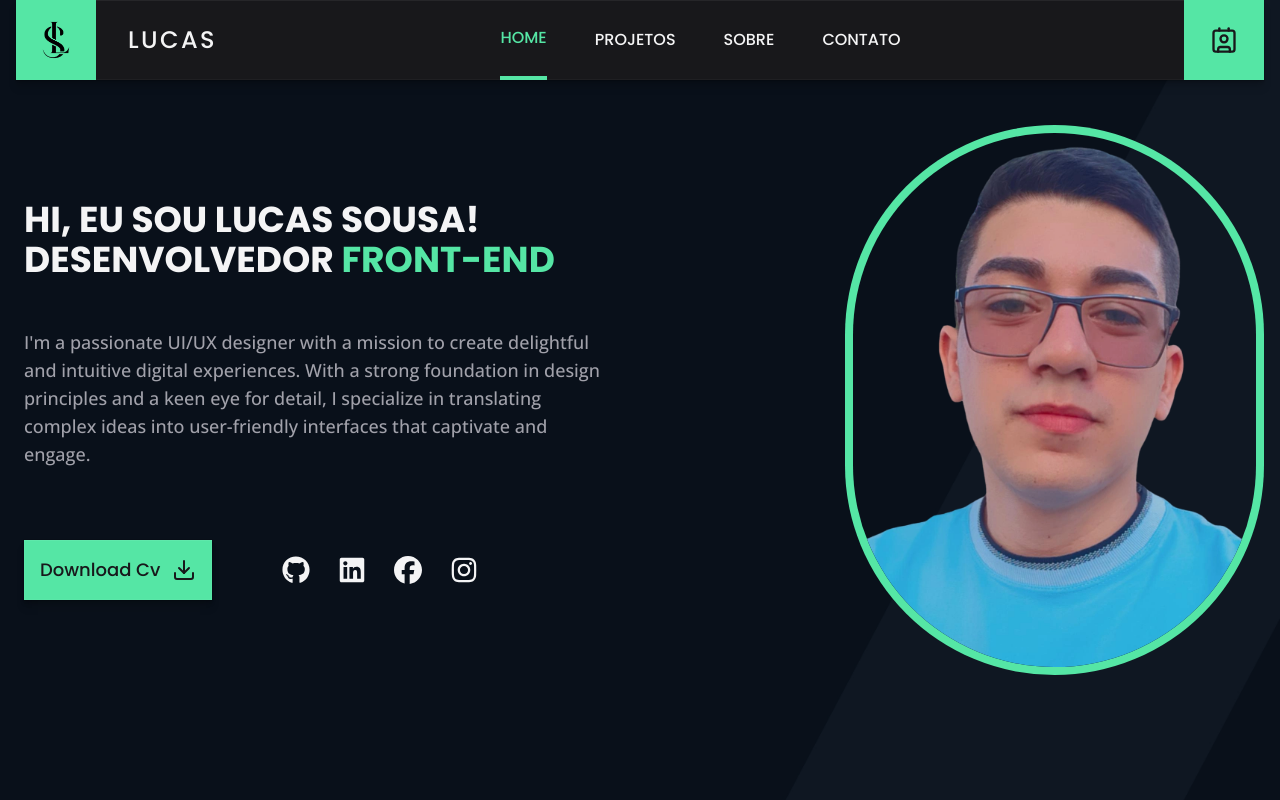
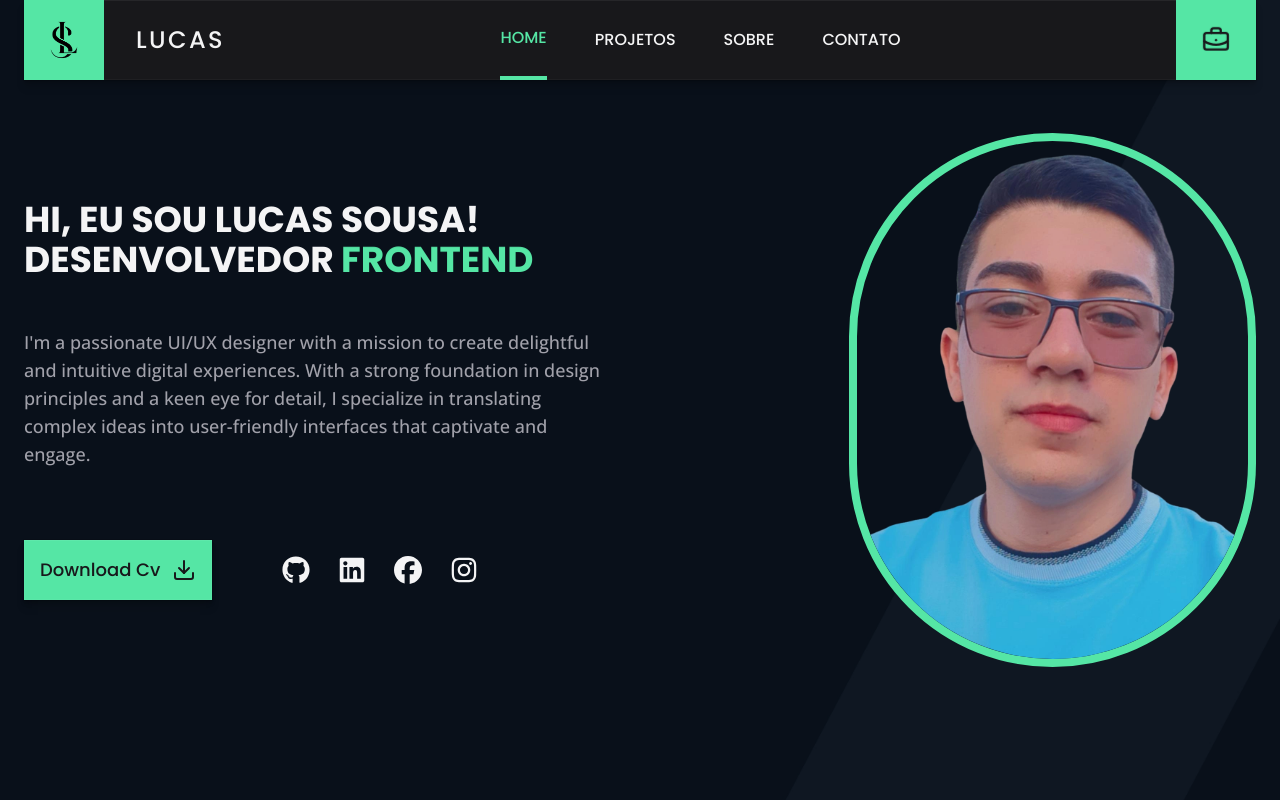
Before and after one commit to Luca-Sousa/my-portfolio, a React (Vite) app: page / in a window 1280 px wide. Shown: the top 800 px of the page. Built offline with nearby package versions, Linux system fonts and the light colour scheme.

Commit message:
Add Animate Framer Motion and Updates Files

```diff
--- a/package.json
+++ b/package.json
@@ -16,6 +16,7 @@
     "@fortawesome/free-solid-svg-icons": "^6.5.2",
     "@fortawesome/react-fontawesome": "^0.2.2",
     "@tailwindcss/line-clamp": "^0.4.4",
+    "framer-motion": "^11.3.4",
     "lucide-react": "^0.407.0",
     "react": "^18.3.1",
     "react-dom": "^18.3.1",
--- a/src/components/Banner.tsx
+++ b/src/components/Banner.tsx
@@ -8,6 +8,7 @@ import {
 import { ButtonSMIcons } from "./ButtonIcons";
 import imgPerfil from "/src/assets/images/imgs_perfil/perfil-lucas.png";
 import { Download } from "lucide-react";
+import { motion } from "framer-motion";
 
 export function Banner() {
   return (
@@ -15,7 +16,18 @@ export function Banner() {
       <div className="flex flex-col justify-center gap-12 flex-1 md:items-center md:text-center md:order-2">
         <h2 className="text-5xl font-bold leading-tight uppercase font-PrimaryFont xl:text-4xl">
           Hi, Eu Sou Lucas Sousa! <br /> Desenvolvedor{" "}
-          <span className="text-colorPrimary">Front-End</span>
+          <motion.span
+            className="text-colorPrimary inline-block"
+            animate={{ rotateX: 90 }}
+            transition={{
+              repeat: Infinity,
+              repeatType: "mirror",
+              ease: "linear",
+              duration: 1.5,
+            }}
+          >
+            FrontEnd
+          </motion.span>
         </h2>
 
         <p className="max-w-2xl text-lg text-zinc-400 font-medium font-secondaryFont xl:max-w-xl lg:text-base">
@@ -54,7 +66,7 @@ export function Banner() {
 
       <div className="h-full flex items-center justify-center md:order-1">
         <img
-          className="h-4/6 rounded-full ring-8 ring-colorPrimary lg:h-3/6 md:h-72"
+          className="h-4/6 rounded-full border-8 border-colorPrimary lg:h-3/6 md:h-72"
           src={imgPerfil}
           alt="Banner Image Perfil"
         />
--- a/src/components/Button.tsx
+++ b/src/components/Button.tsx
@@ -9,7 +9,7 @@ export function Button({ children, className, ...rest }: ButtonProps) {
   return (
     <button
       {...rest}
-      className={`flex items-center justify-center gap-3 p-4 bg-colorPrimary text-lg text-zinc-900 font-PrimaryFont font-medium shadow-shape hover:ring-2 hover:ring-zinc-100 hover:bg-transparent hover:text-zinc-100 ${className}`}
+      className={`flex items-center justify-center gap-3 p-4 bg-colorPrimary text-lg text-zinc-900 font-PrimaryFont font-medium shadow-shape hover:ring-2 hover:ring-zinc-100 hover:bg-transparent hover:text-zinc-100 transition duration-500 ease-in-out ${className}`}
     >
       {children}
     </button>
--- a/src/components/ButtonFilterDropdown.tsx
+++ b/src/components/ButtonFilterDropdown.tsx
@@ -1,5 +1,6 @@
 import { useState } from "react";
 import { Filter, FilterX, Tag, X } from "lucide-react";
+import { motion } from "framer-motion";
 
 interface ButtonFilterDropdownProps {
   tags: string[];
@@ -27,9 +28,22 @@ export function DropdownButton({
     setIsOpen(false);
   };
 
+  // Variante para animação dos itens da esquerda para a direita
+  const itemVariant = {
+    hidden: { opacity: 0, x: -100 },
+    visible: {
+      opacity: 1,
+      x: 0,
+      transition: {
+        duration: 0.3,
+      },
+    },
+  };
+
   return (
     <div className="relative inline-block text-left z-10 ml-auto">
-      <button
+      <motion.button
+        whileTap={{ scale: 0.97 }}
         onClick={toggleDropdown}
         className="flex gap-2 items-center px-4 py-3 rounded-md shadow-shape bg-cyan-400 font-medium text-cyan-900 hover:ring-2 hover:ring-cyan-400 hover:text-cyan-200 hover:bg-transparent"
       >
@@ -39,35 +53,47 @@ export function DropdownButton({
         ) : (
           <Filter className="size-5" />
         )}
-      </button>
+      </motion.button>
 
       {isOpen && (
-        <div className="origin-top-right absolute right-0 mt-2 w-56 rounded-md overflow-hidden shadow-shape bg-cyan-600 ring-1 ring-cyan-800 ring-opacity-5">
+        <motion.div
+          initial="hidden"
+          animate="visible"
+          variants={{
+            visible: {
+              transition: { staggerChildren: 0.1 },
+            },
+          }}
+          className="origin-top-right absolute right-0 mt-2 w-56 rounded-md overflow-hidden shadow-shape bg-cyan-600 ring-1 ring-cyan-800 ring-opacity-5"
+        >
           <div
             role="menu"
             aria-orientation="vertical"
             aria-labelledby="options-menu"
           >
-            {tags.map((tag) => (
-              <button
+            {tags.map((tag, index) => (
+              <motion.button
                 key={tag}
                 onClick={() => handleSelectTag(tag)}
                 className="flex items-center gap-2 w-full px-4 py-2 text-left font-semibold text-cyan-100 hover:bg-cyan-500 hover:scale-x-105 hover:text-cyan-50"
+                variants={itemVariant}
+                custom={index}
               >
                 <Tag className="size-4" />
                 {tag}
-              </button>
+              </motion.button>
             ))}
             <div className="w-full h-px bg-cyan-700"></div>
-            <button
+            <motion.button
               onClick={handleClearSelection}
               className="flex items-center gap-2 w-full px-4 py-2 text-left font-semibold text-cyan-100 hover:bg-cyan-500 hover:scale-x-105 hover:text-cyan-50"
+              variants={itemVariant}
             >
               <X className="size-5" />
               Limpar Filtro
-            </button>
+            </motion.button>
           </div>
-        </div>
+        </motion.div>
       )}
     </div>
   );
--- a/src/components/ButtonIcons.tsx
+++ b/src/components/ButtonIcons.tsx
@@ -1,5 +1,6 @@
 import { FontAwesomeIcon } from "@fortawesome/react-fontawesome";
 import { IconDefinition } from "@fortawesome/fontawesome-svg-core";
+import { motion } from "framer-motion";
 
 interface ButtonSMIconsProps {
   link: string;
@@ -8,13 +9,19 @@ interface ButtonSMIconsProps {
 
 export function ButtonSMIcons({ link, icon }: ButtonSMIconsProps) {
   return (
-    <button
+    <motion.button
+      whileHover={{ scale: 1.2, rotate: 360 }}
+      whileTap={{
+        scale: 0.8,
+        rotate: -360,
+        borderRadius: "100%",
+      }}
       className="size-10 cursor-pointer rounded-full ring-colorPrimary hover:ring-2 hover:scale-125"
       onClick={() => window.open(link, "_blank", "noopener noreferrer")}
     >
       <div className="size-full flex items-center justify-center">
         <FontAwesomeIcon icon={icon} className="size-7" />
       </div>
-    </button>
+    </motion.button>
   );
 }
--- a/src/components/ButtonLinks.tsx
+++ b/src/components/ButtonLinks.tsx
@@ -1,3 +1,4 @@
+import { motion } from "framer-motion";
 import { ReactNode } from "react";
 
 interface ButtonLinksPros extends React.ComponentProps<"button"> {
@@ -13,11 +14,13 @@ export function ButtonLinks({ children, link }: ButtonLinksPros) {
   };
 
   return (
-    <button
+    <motion.button
+      whileHover={{ scale: 1.05 }}
+      whileTap={{ scale: 0.8 }}
       onClick={handleClick}
-      className="w-[90%] mx-auto flex items-center justify-between rounded-lg overflow-hidden text-cyan-50 bg-cyan-600 uppercase font-medium hover:scale-105 hover:shadow-boxShadowProjectCard"
+      className="w-[90%] mx-auto flex items-center justify-between rounded-lg overflow-hidden text-cyan-50 bg-cyan-600 uppercase font-medium hover:shadow-boxShadowProjectCard"
     >
       {children}
-    </button>
+    </motion.button>
   );
 }
--- a/src/components/ButtonTags.tsx
+++ b/src/components/ButtonTags.tsx
@@ -10,7 +10,6 @@ const generateTagVariants = () => {
     "Danki Code": "bg-red-500",
     Pessoal: "bg-lime-500",
     "Frontend Mentor": "bg-blue-500",
-    "Rocketseat": "bg-yellow-500",
   };
 
   const variants = uniqueTags.reduce((acc, tag) => {
--- a/src/components/Nav.tsx
+++ b/src/components/Nav.tsx
@@ -1,6 +1,7 @@
 import { useState } from "react";
 import imgLogo from "/src/assets/images/imgs_perfil/logo.png";
-import { Contact } from "lucide-react";
+import { BriefcaseBusiness } from "lucide-react";
+import { motion } from "framer-motion";
 
 export function Nav() {
   const [active, setActive] = useState("home");
@@ -10,10 +11,14 @@ export function Nav() {
   };
 
   return (
-    <div className="max-w-[1300px] mx-auto bg-zinc-900 font-PrimaryFont font-medium uppercase shadow-shape xl:max-w-full xl:mx-4 lg:mx-8 md:mx-0">
+    <div className="max-w-[1300px] mx-auto bg-zinc-900 font-PrimaryFont font-medium uppercase shadow-shape xl:max-w-full xl:mx-6 md:mx-0">
       <nav className="h-20 flex justify-between items-center sm:flex-col sm:h-36 sm:py-2">
         <div className="flex items-center gap-8">
-          <img className="size-20 sm:rounded-full sm:size-14" src={imgLogo} alt="Image Logo" />
+          <img
+            className="size-20 sm:rounded-full sm:size-14"
+            src={imgLogo}
+            alt="Image Logo"
+          />
           <h2 className="text-zinc-100 tracking-widest text-2xl">Lucas</h2>
         </div>
 
@@ -61,7 +66,23 @@ export function Nav() {
         </ul>
 
         <div className="size-20 flex items-center justify-center bg-colorPrimary md:hidden">
-          <Contact className="size-7 cursor-pointer text-zinc-900 hover:scale-125" />
+          <motion.div
+            className="box"
+            animate={{
+              scale: [1, 1.2, 1.2, 1, 1],
+              rotate: [0, 0, 180, 180, 0],
+              borderRadius: ["0%", "0%", "50%", "50%", "0%"],
+            }}
+            transition={{
+              duration: 2,
+              ease: "easeInOut",
+              times: [0, 0.2, 0.5, 0.8, 1],
+              repeat: Infinity,
+              repeatDelay: 1,
+            }}
+          >
+            <BriefcaseBusiness className="size-7 text-zinc-900" />
+          </motion.div>
         </div>
       </nav>
     </div>
```
Also changed, not shown: src/components/ProjectCard.tsx (+53 -8 lines), 1 other file (tests, documents, lock files or other folders).
